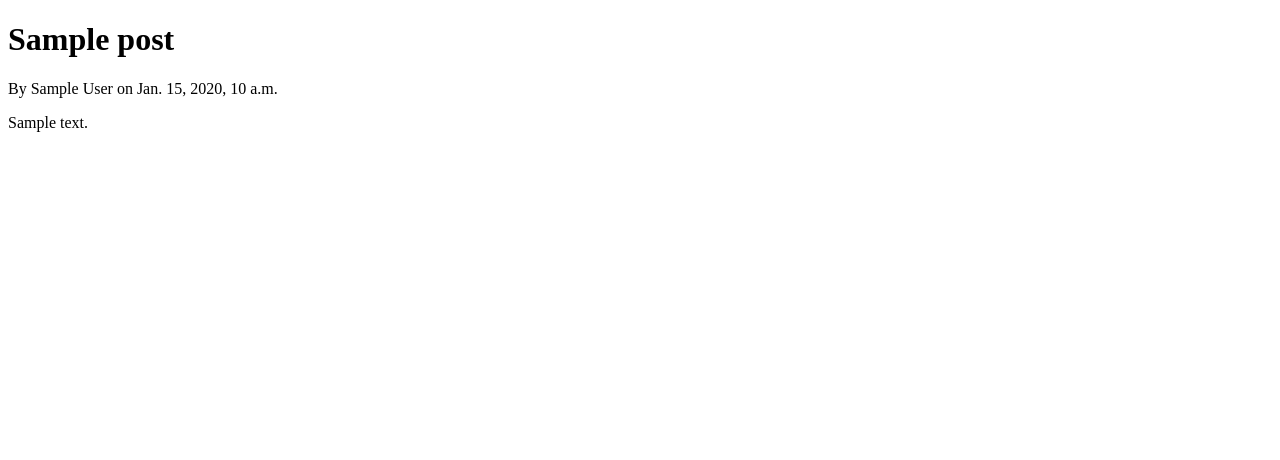
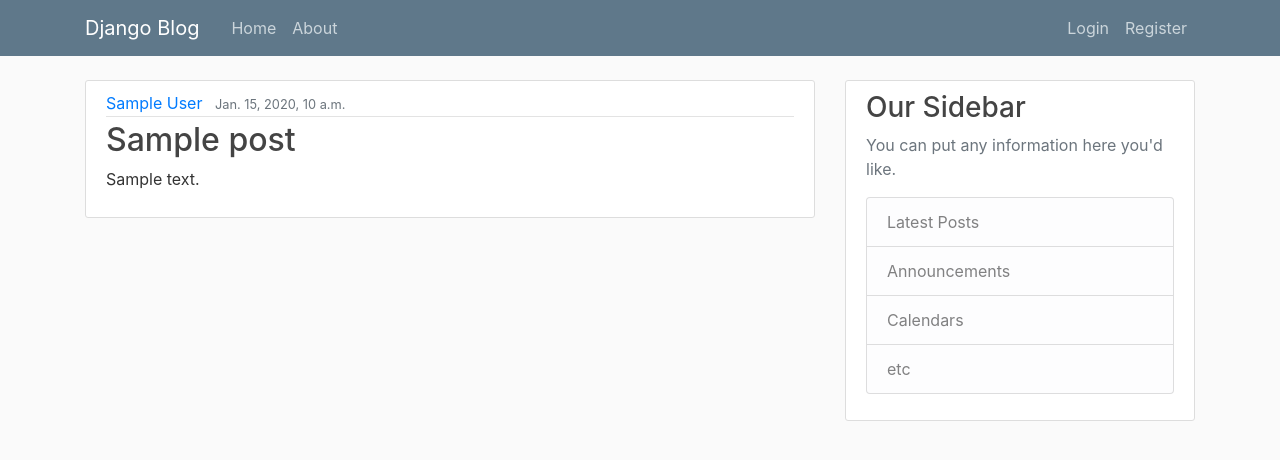
Before and after one commit to atthana/Django-CorySchafer, a Django app: template blog/templates/blog/home.html in a window 1280 px wide. Shown: the top 460 px of the page. Run offline with Django 3.2, Linux system fonts and the light colour scheme; the template is opened without the code that fills it: most values are stand-ins (such as "Sample title", 1, 10 or a date in 2020); some libraries are stand-ins or nearby versions.

Commit message:
Ep3-end, templates.

```diff
--- /dev/null
+++ b/blog/static/blog/main.css
@@ -0,0 +1,84 @@
+body {
+  background: #fafafa;
+  color: #333333;
+  margin-top: 5rem;
+}
+
+h1, h2, h3, h4, h5, h6 {
+  color: #444444;
+}
+
+ul {
+  margin: 0;
+}
+
+.bg-steel {
+  background-color: #5f788a;
+}
+
+.site-header .navbar-nav .nav-link {
+  color: #cbd5db;
+}
+
+.site-header .navbar-nav .nav-link:hover {
+  color: #ffffff;
+}
+
+.site-header .navbar-nav .nav-link.active {
+  font-weight: 500;
+}
+
+.content-section {
+  background: #ffffff;
+  padding: 10px 20px;
+  border: 1px solid #dddddd;
+  border-radius: 3px;
+  margin-bottom: 20px;
+}
+
+.article-title {
+  color: #444444;
+}
+
+a.article-title:hover {
+  color: #428bca;
+  text-decoration: none;
+}
+
+.article-content {
+  white-space: pre-line;
+}
+
+.article-img {
+  height: 65px;
+  width: 65px;
+  margin-right: 16px;
+}
+
+.article-metadata {
+  padding-bottom: 1px;
+  margin-bottom: 4px;
+  border-bottom: 1px solid #e3e3e3
+}
+
+.article-metadata a:hover {
+  color: #333;
+  text-decoration: none;
+}
+
+.article-svg {
+  width: 25px;
+  height: 25px;
+  vertical-align: middle;
+}
+
+.account-img {
+  height: 125px;
+  width: 125px;
+  margin-right: 20px;
+  margin-bottom: 16px;
+}
+
+.account-heading {
+  font-size: 2.5rem;
+}
--- a/blog/templates/blog/base.html
+++ b/blog/templates/blog/base.html
@@ -1,6 +1,16 @@
+{% load static %}
 <!DOCTYPE html>
 <html>
 <head>
+    <!-- Required meta tags -->
+    <meta charset="utf-8">
+    <meta name="viewport" content="width=device-width, initial-scale=1, shrink-to-fit=no">
+
+    <!-- Bootstrap CSS -->
+    <link rel="stylesheet" href="https://stackpath.bootstrapcdn.com/bootstrap/4.5.2/css/bootstrap.min.css" integrity="sha384-JcKb8q3iqJ61gNV9KGb8thSsNjpSL0n8PARn9HuZOnIxN0hoP+VmmDGMN5t9UJ0Z" crossorigin="anonymous">
+
+{#    <title>Hello, world!</title>#}
+    <link rel="stylesheet" type="text/css" href="{% static 'blog/main.css' %}">
     {% if title %}
         <title>Django Blog - {{ title }}</title>
     {% else %}
@@ -8,7 +18,55 @@
     {% endif %}
 </head>
 <body>
-    {% block content %}
-    {% endblock %}
+{#นี่คือ nav-bar นะ#}
+    <header class="site-header">
+      <nav class="navbar navbar-expand-md navbar-dark bg-steel fixed-top">
+        <div class="container">
+          <a class="navbar-brand mr-4" href="{% url 'blog-home' %}">Django Blog</a>
+          <button class="navbar-toggler" type="button" data-toggle="collapse" data-target="#navbarToggle" aria-controls="navbarToggle" aria-expanded="false" aria-label="Toggle navigation">
+          <span class="navbar-toggler-icon"></span>
+          </button>
+          <div class="collapse navbar-collapse" id="navbarToggle">
+            <div class="navbar-nav mr-auto">
+              <a class="nav-item nav-link" href="{% url 'blog-home' %}">Home</a>
+              <a class="nav-item nav-link" href="{% url 'blog-about' %}">About</a>
+            </div>
+            <!-- Navbar Right Side -->
+            <div class="navbar-nav">
+              <a class="nav-item nav-link" href="#">Login</a>
+              <a class="nav-item nav-link" href="#">Register</a>
+            </div>
+          </div>
+        </div>
+      </nav>
+    </header>
+
+{#    อันนี้เป็น main ใหม่ของเรานะ#}
+    <main role="main" class="container">
+      <div class="row">
+        <div class="col-md-8">
+          {% block content %}{% endblock %}
+        </div>
+        <div class="col-md-4">
+          <div class="content-section">
+            <h3>Our Sidebar</h3>
+            <p class='text-muted'>You can put any information here you'd like.
+              <ul class="list-group">
+                <li class="list-group-item list-group-item-light">Latest Posts</li>
+                <li class="list-group-item list-group-item-light">Announcements</li>
+                <li class="list-group-item list-group-item-light">Calendars</li>
+                <li class="list-group-item list-group-item-light">etc</li>
+              </ul>
+            </p>
+          </div>
+        </div>
+      </div>
+    </main>
+
+    <!-- jQuery first, then Popper.js, then Bootstrap JS -->
+    <script src="https://code.jquery.com/jquery-3.5.1.slim.min.js" integrity="sha384-DfXdz2htPH0lsSSs5nCTpuj/zy4C+OGpamoFVy38MVBnE+IbbVYUew+OrCXaRkfj" crossorigin="anonymous"></script>
+    <script src="https://cdn.jsdelivr.net/npm/popper.js@1.16.1/dist/umd/popper.min.js" integrity="sha384-9/reFTGAW83EW2RDu2S0VKaIzap3H66lZH81PoYlFhbGU+6BZp6G7niu735Sk7lN" crossorigin="anonymous"></script>
+    <script src="https://stackpath.bootstrapcdn.com/bootstrap/4.5.2/js/bootstrap.min.js" integrity="sha384-B4gt1jrGC7Jh4AgTPSdUtOBvfO8shuf57BaghqFfPlYxofvL8/KUEfYiJOMMV+rV" crossorigin="anonymous"></script>
+
 </body>
 </html>
--- a/blog/templates/blog/home.html
+++ b/blog/templates/blog/home.html
@@ -2,8 +2,15 @@
 
 {% block content %}
     {% for post in posts %}
-        <h1>{{ post.title }}</h1>
-        <p>By {{ post.author }} on {{ post.date_posted }}</p>
-        <p>{{ post.content }}</p>
+        <article class="media content-section">
+          <div class="media-body">
+            <div class="article-metadata">
+              <a class="mr-2" href="#">{{ post.author }}</a>
+              <small class="text-muted">{{ post.date_posted }}</small>
+            </div>
+            <h2><a class="article-title" href="#">{{ post.title }}</a></h2>
+            <p class="article-content">{{ post.content }}</p>
+          </div>
+        </article>
     {% endfor %}
 {% endblock %}
--- a/django_project/urls.py
+++ b/django_project/urls.py
@@ -18,5 +18,5 @@ from django.urls import path, include
 
 urlpatterns = [
     path('admin/', admin.site.urls),
-    path('blog/', include('blog.urls'))
+    path('', include('blog.urls'))
 ]
```
Also changed, not shown: README.md.
